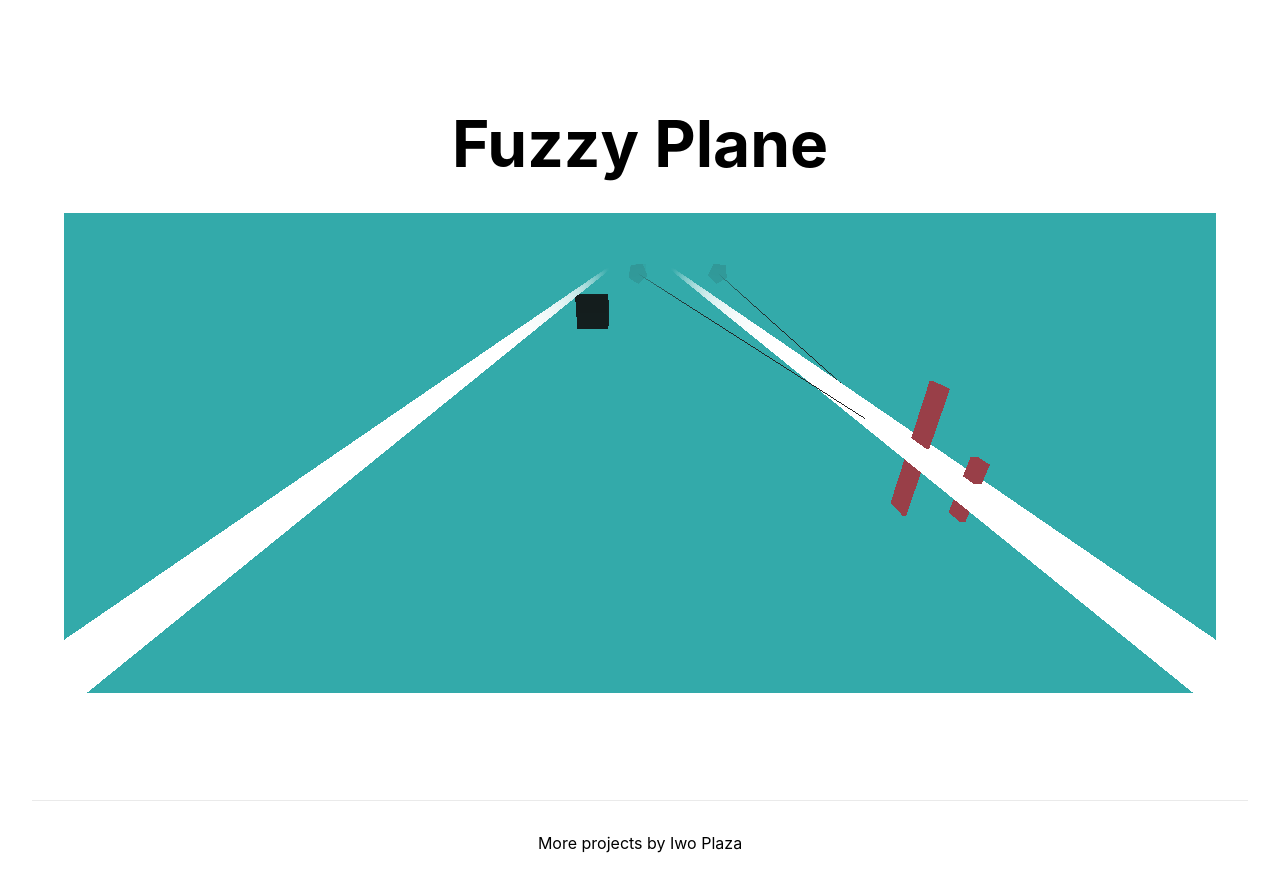
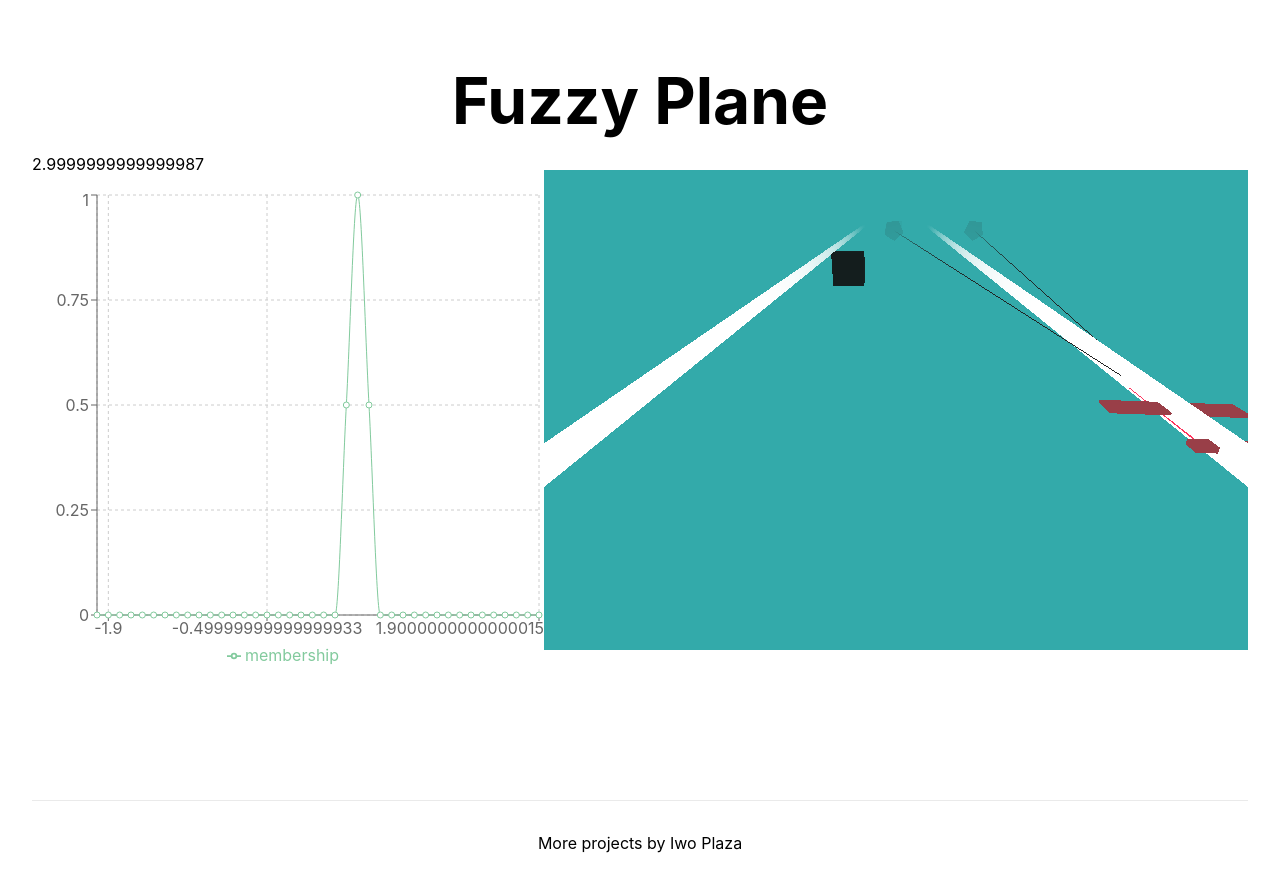
Before and after one commit to iwoplaza/fuzzy-plane, a Next.js app: page / in a window 1280 px wide. Built offline with nearby package versions, Linux system fonts and the light colour scheme.

Commit message:
Added compound shape. Added recharts library.

```diff
--- a/fuzzy/logic.ts
+++ b/fuzzy/logic.ts
@@ -1,5 +1,7 @@
 import { AsLineSegment } from './intersection/lineSegment';
 import { TrapezoidShape } from './membership';
+import { CompoundShape } from './membership/compound';
+import { CutoffShape } from './membership/cutoff';
 import { MembershipFunction, MembershipFunctionBuilder } from './membership/types';
 import { Vec2 } from './vector';
 
@@ -44,6 +46,14 @@ export class FuzzyVar {
             },
         };
     }
+
+    getFuzzifier(): Fuzzifier {
+        return this.fuzzifier;
+    }
+
+    getKey(): string {
+        return this.key;
+    }
 }
 
 export interface IntersectionResolver<A extends MembershipFunction, B extends MembershipFunction> {
@@ -85,7 +95,7 @@ export class FuzzyLogic {
     private intersectionResolverMap: {[key: string]: IntersectionResolver<any, any>} = {};
 
     constructor(
-        private outputFuzzifier: Fuzzifier,
+        public readonly outputFuzzifier: Fuzzifier,
         private variables: FuzzyVar[],
         private rulesMap: {[key: string]: ICondition}
     ) {
@@ -101,9 +111,7 @@ export class FuzzyLogic {
         return this.intersectionResolverMap[typeA + '-' + typeB];
     }
 
-    public determine(values: {[key: string]: number}): number {
-        const breakpoints: { from: number, shapeIdx: number }[] = [];
-
+    public constructCompoundShape(values: {[key: string]: number}): CompoundShape {
         //  TODO This works, but overengineered for trapezoids.
         //  The simpler solution hinges on the membershipFunctions being sorted by occurrence from left to right.
 
@@ -119,22 +127,19 @@ export class FuzzyLogic {
                 //     return aPoint[0] < bPoint[0] ? a : b;
                 // });
 
-
+        const breakpoints: { from: number, shapeIdx: number }[] = [];
+        const certaintyMap: {[key: string]: number} = {};
         const functionsList = this.outputFuzzifier.membershipFunctions;
-        const certaintyMap: {[key: string]: number} = {};
         functionsList.forEach(([variableKey, ]) => certaintyMap[variableKey] = this.rulesMap[variableKey].computeCertainty(values));
 
-        console.log({ certaintyMap, values });
+        breakpoints.push({
+            from: Number.NEGATIVE_INFINITY,
+            shapeIdx: 0,
+        });
 
         // In this simpler solution, we assume the first function is the left-most function.
         let currentShapeIdx = 0;
         let intersection: { point: Vec2, nextShapeIdx: number }|null = null;
-
-        breakpoints.push({
-            from: Number.NEGATIVE_INFINITY,
-            shapeIdx: currentShapeIdx,
-        });
-
 
         while (currentShapeIdx < functionsList.length) {
             const [varA, shapeA] = functionsList[currentShapeIdx];
@@ -174,22 +179,21 @@ export class FuzzyLogic {
             }
         }
 
-        console.log(breakpoints);
+        return new CompoundShape(breakpoints.map(b => {
+            const [varKey, func] = functionsList[b.shapeIdx];
 
-        let totalCenterOfMassTimesArea = 0;
-        let totalArea = 0;
+            return {
+                from: b.from,
+                shape: new CutoffShape(func, certaintyMap[varKey]),
+            };
+        }));
+    }
 
-        for (let i = 0; i < breakpoints.length; ++i) {
-            const breakpoint = breakpoints[i];
-            const nextBreakpoint = breakpoints[i + 1] || { from: Number.POSITIVE_INFINITY, shapeIdx: -1 };
+    public determine(values: {[key: string]: number}): number {
+        const compound = this.constructCompoundShape(values);
 
-            const [variable, shape] = functionsList[breakpoint.shapeIdx];
-            const area = shape.getArea(breakpoint.from, nextBreakpoint.from, certaintyMap[variable]);
-            const centerOfMassTimesArea = shape.getXCenterOfMassTimesArea(breakpoint.from, nextBreakpoint.from, certaintyMap[variable]);
-
-            totalArea += area;
-            totalCenterOfMassTimesArea += centerOfMassTimesArea;
-        }
+        let totalCenterOfMassTimesArea = compound.getXCenterOfMassTimesArea(Number.NEGATIVE_INFINITY, Number.POSITIVE_INFINITY, 1);
+        let totalArea = compound.getArea(Number.NEGATIVE_INFINITY, Number.POSITIVE_INFINITY, 1);
 
         if (totalArea == 0) {
             return null;
--- /dev/null
+++ b/fuzzy/membership/compound.ts
@@ -0,0 +1,90 @@
+import { MembershipFunction } from './types';
+
+export interface Breakpoint {
+    from: number;
+    shape: MembershipFunction;
+}
+
+/**
+ * Represents a shape made up of multiple shapes, all responsible for a slice of the x domain.
+ */
+export class CompoundShape implements MembershipFunction {
+    public readonly type = 'compound';
+
+    /**
+     * Each breakpoint describes where a shape starts to take responsibility,
+     * until the next breakpoint.
+     *
+     * It's assumed that the first breakpoint's from value is always Number.NEGATIVE_INFINITY.
+     */
+    private breakpoints: Breakpoint[];
+
+    constructor(breakpoints: Breakpoint[]) {
+        this.breakpoints = breakpoints;
+    }
+
+    evaluate(x: number): number {
+        const breakpointIdx = this.getBreakpointIndexContainingX(x);
+
+        return this.breakpoints[breakpointIdx].shape.evaluate(x);
+    }
+
+    getArea(from: number, to: number, cutoffHeight: number): number {
+        let totalArea = 0;
+
+        this.forEachSection(from, to, (curr, next, start, end) => {
+            totalArea += curr.shape.getArea(start, end, cutoffHeight);
+        });
+
+        return totalArea;
+    }
+
+    getXCenterOfMassTimesArea(from: number, to: number, cutoffHeight: number): number {
+        let comta = 0;
+
+        this.forEachSection(from, to, (curr, next, start, end) => {
+            comta += curr.shape.getXCenterOfMassTimesArea(start, end, cutoffHeight);
+        });
+
+        return comta;
+    }
+
+    get leftMostNonZero(): [number, number] {
+        throw new Error('Not implemented');
+    }
+
+    public forEachSection(from: number, to: number, callback: (current: Breakpoint, next: Breakpoint, from: number, to: number) => void) {
+        let breakpointIdx = this.getBreakpointIndexContainingX(from);
+        let breakFrom = from;
+
+        while (breakFrom < to) {
+            const breakTo = (() => {
+                const nextBp = this.breakpoints[breakpointIdx + 1];
+                return nextBp !== undefined ? Math.min(nextBp.from, to) : to;
+            })();
+
+            callback(this.breakpoints[breakpointIdx], this.breakpoints[breakpointIdx + 1], breakFrom, breakTo);
+
+            breakpointIdx++;
+            breakFrom = (() => {
+                const bp = this.breakpoints[breakpointIdx];
+                return bp !== undefined ? bp.from : Number.POSITIVE_INFINITY;
+            })();
+        }
+    }
+
+    private getBreakpointIndexContainingX(x: number) {
+        let breakpointIdx = 0;
+
+        const getBreakpointEnd = () => {
+            const b = this.breakpoints[breakpointIdx + 1];
+            return b !== undefined ? b.from : Number.POSITIVE_INFINITY;
+        };
+
+        while (x >= getBreakpointEnd()) {
+            breakpointIdx++;
+        }
+
+        return breakpointIdx;
+    }
+}
--- /dev/null
+++ b/fuzzy/membership/cutoff.ts
@@ -0,0 +1,23 @@
+import { MembershipFunction } from './types';
+
+export class CutoffShape implements MembershipFunction {
+    public readonly type = 'cutoff';
+
+    constructor(public readonly innerFunc: MembershipFunction, public readonly cutoffHeight: number) {}
+
+    evaluate(x: number): number {
+        return Math.min(this.innerFunc.evaluate(x), this.cutoffHeight);
+    }
+
+    getArea(from: number, to: number, cutoffHeight: number): number {
+        return this.innerFunc.getArea(from, to, Math.min(this.cutoffHeight, cutoffHeight));
+    }
+
+    getXCenterOfMassTimesArea(from: number, to: number, cutoffHeight: number): number {
+        return this.innerFunc.getXCenterOfMassTimesArea(from, to, Math.min(this.cutoffHeight, cutoffHeight));
+    }
+
+    get leftMostNonZero(): [number, number] {
+        return this.innerFunc.leftMostNonZero;
+    }
+}
--- a/package.json
+++ b/package.json
@@ -12,6 +12,7 @@
     "next": "12.0.7",
     "react": "17.0.2",
     "react-dom": "17.0.2",
+    "recharts": "^2.1.8",
     "three": "^0.135.0"
   },
   "devDependencies": {
@@ -21,6 +22,8 @@
     "@types/three": "^0.135.0",
     "eslint": "8.5.0",
     "eslint-config-next": "12.0.7",
-    "jest": "^27.4.7"
+    "jest": "^27.4.7",
+    "node-sass": "^6.0.1",
+    "sass": "^1.47.0"
   }
 }
--- a/pages/index.tsx
+++ b/pages/index.tsx
@@ -1,17 +1,63 @@
-import styles from '../styles/Home.module.css';
+import styles from '../styles/Home.module.scss';
 import Head from 'next/head';
-import { useRef, useEffect } from 'react';
+import { useRef, useEffect, useState } from 'react';
 import { ThreeContext } from '../web/threeContext';
+import { CartesianGrid, Legend, Line, LineChart, Polygon, ReferenceArea, ResponsiveContainer, Tooltip, XAxis, YAxis } from 'recharts';
+import { Coordinate } from 'recharts/types/util/types';
+import { TrapezoidShape } from '../fuzzy/membership';
 
-let threeContext = null;
+let threeContext: ThreeContext|null = null;
+
+interface TrapezoidData {
+    label: string;
+    points: Coordinate[];
+}
+
+interface CompoundData {
+    x: number;
+    membership: number;
+}
 
 export default function Home() {
     const canvasContainerRef = useRef<HTMLDivElement>();
+    const [tiltAcceleration, setTiltAcceleration] = useState(0);
+    const [trapezoidDataList, setTrapezoidDataList] = useState<TrapezoidData[]>([]);
+    const [compoundData, setCompoundData] = useState<CompoundData[]>();
 
     useEffect(() => {
         if (threeContext === null) {
-            threeContext = new ThreeContext(canvasContainerRef.current);
+            threeContext = new ThreeContext();
         }
+
+        threeContext.mount(canvasContainerRef.current, () => {
+            setTiltAcceleration(threeContext.planeTiltAcceleration);
+            setTrapezoidDataList(threeContext.controller.getLogic().outputFuzzifier.membershipFunctions.map(([key, func]) => ({
+                label: key,
+                points: (() => {
+                    const { fromLow, fromHigh, toHigh, toLow } = (func as TrapezoidShape);
+
+                    return [
+                        { x: fromLow, y: 0 },
+                        { x: fromHigh, y: 1 },
+                        { x: toHigh, y: 1 },
+                        { x: toLow, y: 0 },
+                    ];
+                })()
+            })));
+
+            setCompoundData(() => {
+                const data: CompoundData[] = [];
+
+                for (let x = -2; x <= 2; x += 0.1) {
+                    data.push({
+                        x,
+                        membership: threeContext.controller.compoundShape.evaluate(x),
+                    });
+                }
+
+                return data;
+            });
+        });
     }, [canvasContainerRef]);
 
     return (
@@ -27,7 +73,23 @@ export default function Home() {
                 <h1 className={styles.title}>
                     Fuzzy Plane
                 </h1>
-
+                <aside className={styles.graphs}>
+                    <p>{tiltAcceleration}</p>
+                    <ResponsiveContainer width="100%" height="100%">
+                        <LineChart
+                            width={500}
+                            height={500}
+                            data={compoundData}
+                        >
+                            <CartesianGrid strokeDasharray="3 3" />
+                            <XAxis dataKey="x" />
+                            <YAxis />
+                            <Tooltip />
+                            <Legend />
+                            <Line type="monotone" dataKey="membership" stroke="#82ca9d" />
+                        </LineChart>
+                    </ResponsiveContainer>
+                </aside>
                 <div ref={canvasContainerRef} className={styles.canvasContainer}></div>
             </main>
 
--- a/styles/Home.module.css
+++ b/styles/Home.module.scss
@@ -3,19 +3,33 @@
 }
 
 .main {
+  display: grid;
+  grid-template-columns: auto 1fr;
+  grid-template-rows: auto 1fr;
+  grid-template-areas: 'title title'
+    'graphs canvas';
   min-height: 100vh;
   padding: 4rem 0;
   flex: 1;
-  display: flex;
-  flex-direction: column;
-  justify-content: center;
-  align-items: center;
+
+  .title {
+    grid-area: title;
+  }
+
+  .graphs {
+    grid-area: graphs;
+    min-width: 40vw;
+    max-height: 60vh;
+  }
+
+  .canvasContainer {
+    grid-area: canvas;
+  }
 }
 
 .canvasContainer {
   /* Nothing thus far */
   margin-top: 2em;
-  width: 90vw;
   height: 60vh;
 }
 
--- a/web/controller.ts
+++ b/web/controller.ts
@@ -1,5 +1,6 @@
 import { FuzzyLogic, Fuzzifier, FuzzyVar, all, any } from '../fuzzy/logic';
 import { Trapezoid } from '../fuzzy/membership';
+import { CompoundShape } from '../fuzzy/membership/compound';
 
 export interface ControllerInput {
     leftBorderDistance: number;
@@ -10,14 +11,18 @@ export interface ControllerInput {
 
 export interface IController {
     computeTiltAcceleration(input: ControllerInput): number;
+    getInputVars(): FuzzyVar[];
+    getLogic(): FuzzyLogic;
 }
 
 export class Controller implements IController {
-    logic: FuzzyLogic;
+    private logic: FuzzyLogic;
+    public compoundShape: CompoundShape|null = null;
+    private inputVars: FuzzyVar[] = [];
 
     constructor() {
         const distance = new Fuzzifier([
-            ['very close', new Trapezoid().from(0, 0).to(10, 30)],
+            ['very close', new Trapezoid().from(-1, -1).to(10, 30)],
             ['close', new Trapezoid().from(10, 30).to(50, 200)],
             ['far', new Trapezoid().from(50, 200).to(200, 1000)],
         ]);
@@ -35,6 +40,8 @@ export class Controller implements IController {
         const leftEye = new FuzzyVar('left eye', distance);
         const rightEye = new FuzzyVar('right eye', distance);
 
+        this.inputVars.push(leftBorder, rightBorder, leftEye, rightEye);
+
         this.logic = new FuzzyLogic(tilt, [
             leftBorder,
             rightBorder,
@@ -42,19 +49,38 @@ export class Controller implements IController {
             rightEye
         ], {
             'big left':     any(rightEye.is('close'), rightEye.is('very close')),
-            'small left':   rightBorder.is('close'),
+            'small left':   any(rightBorder.is('close'), rightBorder.is('very close')),
             'neutral':      any(rightBorder.is('far'), leftBorder.is('far')),
-            'small right':  leftBorder.is('close'),
+            'small right':  any(leftBorder.is('close'), leftBorder.is('very close')),
             'big right':    any(leftEye.is('close'), leftEye.is('very close')),
         });
     }
 
     computeTiltAcceleration(input: ControllerInput): number {
-        return this.logic.determine({
+        // Doing this manually instead of calling logic.determine so that we can inspect the compound shape.
+
+        this.compoundShape = this.logic.constructCompoundShape({
             'left border': input.leftBorderDistance,
             'right border': input.rightBorderDistance,
             'left eye': input.leftEyeDistance,
             'right eye': input.rightEyeDistance
-        }) || 0;
+        });
+
+        let totalCenterOfMassTimesArea = this.compoundShape.getXCenterOfMassTimesArea(Number.NEGATIVE_INFINITY, Number.POSITIVE_INFINITY, 1);
+        let totalArea = this.compoundShape.getArea(Number.NEGATIVE_INFINITY, Number.POSITIVE_INFINITY, 1);
+
+        if (totalArea == 0) {
+            return 0;
+        }
+
+        return totalCenterOfMassTimesArea / totalArea;
+    }
+
+    getLogic(): FuzzyLogic {
+        return this.logic;
+    }
+
+    getInputVars(): FuzzyVar[] {
+        return this.inputVars;
     }
 }
--- a/web/threeContext.ts
+++ b/web/threeContext.ts
@@ -1,4 +1,4 @@
-import { AmbientLight, ArrowHelper, Clock, Fog, Object3D, PerspectiveCamera, Raycaster, Scene, Vector3, WebGLRenderer } from 'three';
+import { AmbientLight, ArrowHelper, Clock, Fog, PerspectiveCamera, Raycaster, Scene, Vector3, WebGLRenderer } from 'three';
 import { ContinuousBorder } from './continuousBorder';
 import { Controller, ControllerInput, IController } from './controller';
 import { Obstacles } from './obstacles';
@@ -9,14 +9,17 @@ function sigmoid(z) {
 }
 
 export class ThreeContext {
+    private containerElement: HTMLDivElement|null = null;
+    private onSimUpdated: () => void|null = null;
+
     private renderer: WebGLRenderer;
     private scene: Scene;
     private camera: PerspectiveCamera;
     private clock: Clock;
 
     private readonly roadWidth: number = 30;
-    private readonly leftEyeDirection: Vector3 = new Vector3(-0.1, 0, 1);
-    private readonly rightEyeDirection: Vector3 = new Vector3(0.1, 0, 1);
+    private readonly leftEyeDirection: Vector3 = new Vector3(0.1, 0, 1);
+    private readonly rightEyeDirection: Vector3 = new Vector3(-0.1, 0, 1);
 
     private plane: Plane;
     private leftBorder: ContinuousBorder;
@@ -31,11 +34,11 @@ export class ThreeContext {
         leftEyeDistance: Number.POSITIVE_INFINITY,
         rightEyeDistance: Number.POSITIVE_INFINITY,
     };
-    public controller: IController;
+    public controller: Controller;
     public planeTiltAcceleration = 0;
     public planeVelocityX: number = 0;
 
-    constructor(private readonly containerElement: HTMLDivElement) {
+    constructor() {
         this.renderer = new WebGLRenderer();
         this.renderer.setPixelRatio(window.devicePixelRatio);
         const bgColor = 0xff33aaaa;
@@ -50,10 +53,6 @@ export class ThreeContext {
 
         const ambientLight = new AmbientLight(0xffffffff, 3);
         this.scene.add(ambientLight);
-
-        this.containerElement.innerHTML = '';
-        this.containerElement.appendChild(this.renderer.domElement);
-        this.updateCameraProjection(containerElement.clientWidth, containerElement.clientHeight);
 
         // Setting up the scene
         this.plane = new Plane();
@@ -78,7 +77,9 @@ export class ThreeContext {
 
         // Resize the canvas on window resize.
         window.addEventListener('resize', (e) => {
-            this.updateCameraProjection(containerElement.clientWidth, containerElement.clientHeight);
+            if (this.containerElement !== null) {
+                this.updateCameraProjection(this.containerElement.clientWidth, this.containerElement.clientHeight);
+            }
         }, false);
 
         // Setting up the render loop
@@ -88,6 +89,15 @@ export class ThreeContext {
         };
 
         renderLoop();
+    }
+
+    public mount(containerElement: HTMLDivElement, onSimUpdated: () => void) {
+        this.containerElement = containerElement;
+        this.containerElement.innerHTML = '';
+        this.containerElement.appendChild(this.renderer.domElement);
+        this.updateCameraProjection(containerElement.clientWidth, containerElement.clientHeight);
+
+        this.onSimUpdated = onSimUpdated;
     }
 
     private updateCameraProjection(width: number, height: number) {
@@ -114,7 +124,17 @@ export class ThreeContext {
         const delta = Math.min(this.clock.getDelta(), 0.5);
         this.plane.position.z += delta * 100;
         this.plane.position.x += this.planeVelocityX * delta;
-        this.plane.position.x = Math.max(-this.roadWidth / 2, Math.min(this.plane.position.x, this.roadWidth / 2));
+
+        // Wall collisions
+        if (this.plane.position.x > this.roadWidth / 2 && this.planeVelocityX > 0) {
+            this.planeVelocityX = 0;
+            this.plane.position.x = this.roadWidth / 2;
+        }
+
+        if (this.plane.position.x < -this.roadWidth / 2 && this.planeVelocityX < 0) {
+            this.planeVelocityX = 0;
+            this.plane.position.x = -this.roadWidth / 2;
+        }
 
         // Updating anchors
         this.camera.position.setZ(this.plane.position.z - 20);
@@ -125,13 +145,13 @@ export class ThreeContext {
         const rightDistance = this.computeRayDistance(this.rightEyeRayHelper.position, this.rightEyeDirection);
         this.rightEyeRayHelper.setLength(Math.min(rightDistance, 200));
 
-        this.controllerInput.leftBorderDistance = this.roadWidth / 2 + this.plane.position.x;
-        this.controllerInput.rightBorderDistance = this.roadWidth / 2 - this.plane.position.x;
+        this.controllerInput.leftBorderDistance = Math.abs(this.roadWidth / 2 - this.plane.position.x);
+        this.controllerInput.rightBorderDistance = Math.abs(-this.roadWidth / 2 - this.plane.position.x);
         this.controllerInput.leftEyeDistance = leftDistance;
         this.controllerInput.rightEyeDistance = rightDistance;
 
         this.planeTiltAcceleration = this.controller.computeTiltAcceleration(this.controllerInput) * 10;
-        this.planeVelocityX += this.planeTiltAcceleration * delta * 10;
+        this.planeVelocityX -= this.planeTiltAcceleration * delta * 10;
         this.plane.setRotationFromAxisAngle(new Vector3(0, 0, 1), sigmoid(-this.planeVelocityX * 0.1) * Math.PI / 2);
 
         this.leftBorder.updateViewerPosition(this.plane.position.z);
@@ -143,5 +163,9 @@ export class ThreeContext {
 
         // Rendering
         this.renderer.render(this.scene, this.camera);
+
+        if (this.onSimUpdated !== null) {
+            this.onSimUpdated();
+        }
     }
 }
```
Also changed, not shown: 1 other file (tests, documents, lock files or other folders).
